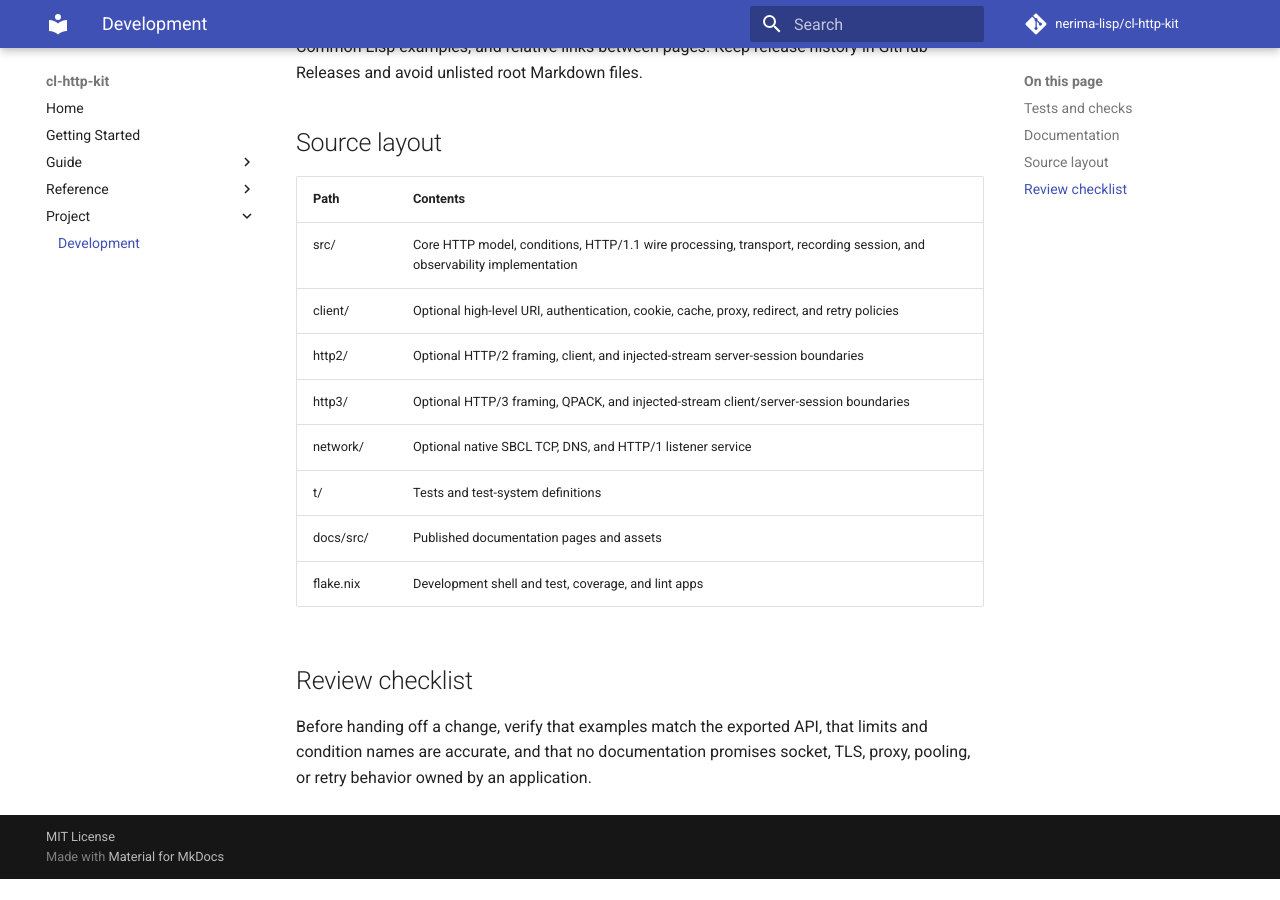
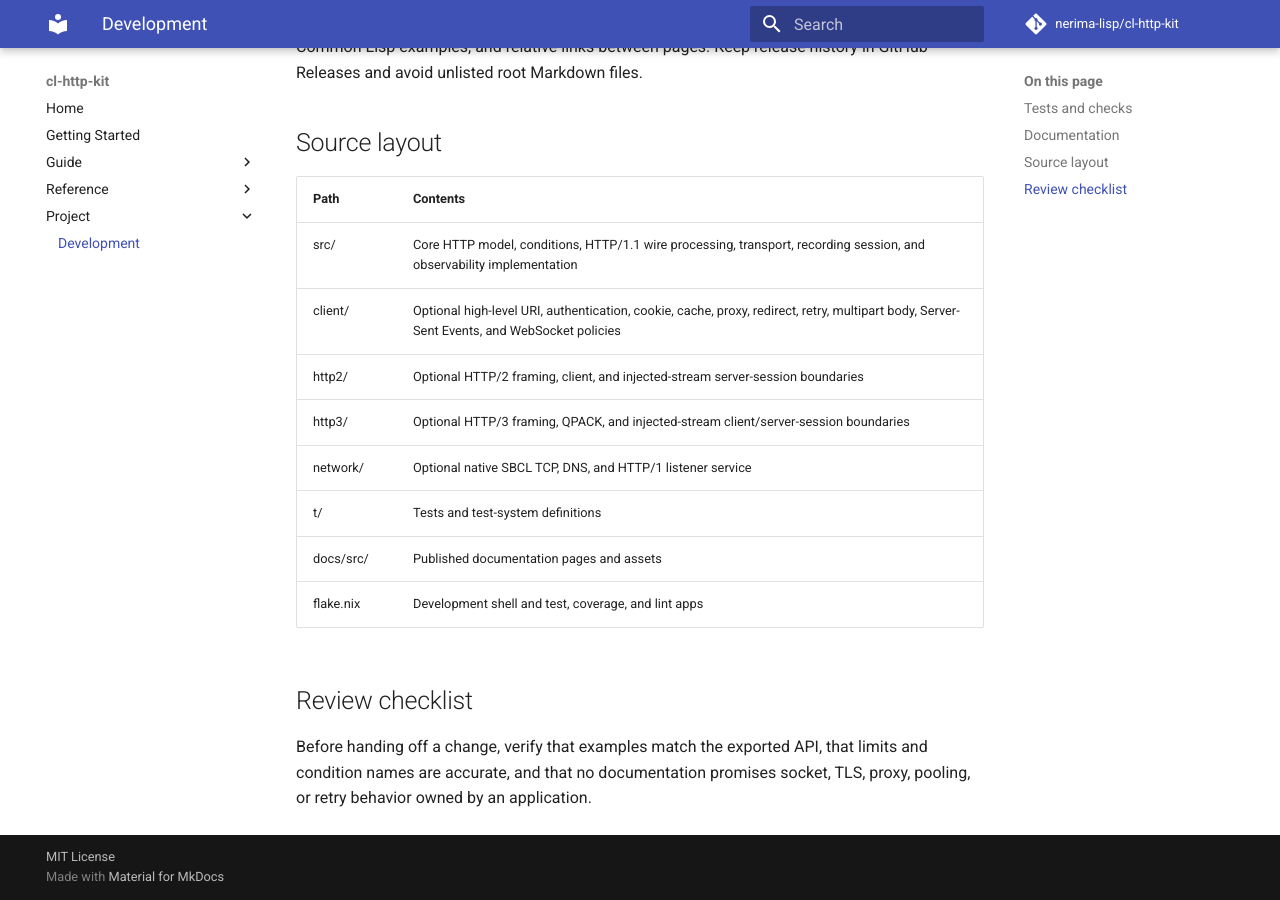
Before and after one commit to nerima-lisp/cl-http-kit, an MkDocs documentation site: the page built from docs/src/project/development.md, in a window 1280 px wide and 900 px high, scrolled down 826 px. Built offline with MkDocs 1.6.1 and Material for MkDocs 9.7.7, drawn with Linux system fonts in a browser that asks for light colours; comment, search, counter and statistics services are not loaded; before the commit the page ends 1705 px from its top, so only the background shows below that.

Commit message:
docs: mention multipart and SSE client capabilities
The module-summary tables in README.md and docs/src/project/development.md
listed WebSocket support but omitted multipart body handling and
Server-Sent Events, both of which client/ already implements (now split
into client/multipart.lisp and client/sse-*.lisp).

```diff
--- a/docs/src/project/development.md
+++ b/docs/src/project/development.md
@@ -43,7 +43,7 @@ files.
 | Path | Contents |
 | --- | --- |
 | src/ | Core HTTP model, conditions, HTTP/1.1 wire processing, transport, recording session, and observability implementation |
-| client/ | Optional high-level URI, authentication, cookie, cache, proxy, redirect, and retry policies |
+| client/ | Optional high-level URI, authentication, cookie, cache, proxy, redirect, retry, multipart body, Server-Sent Events, and WebSocket policies |
 | http2/ | Optional HTTP/2 framing, client, and injected-stream server-session boundaries |
 | http3/ | Optional HTTP/3 framing, QPACK, and injected-stream client/server-session boundaries |
 | network/ | Optional native SBCL TCP, DNS, and HTTP/1 listener service |
```
Also changed, not shown: README.md.
